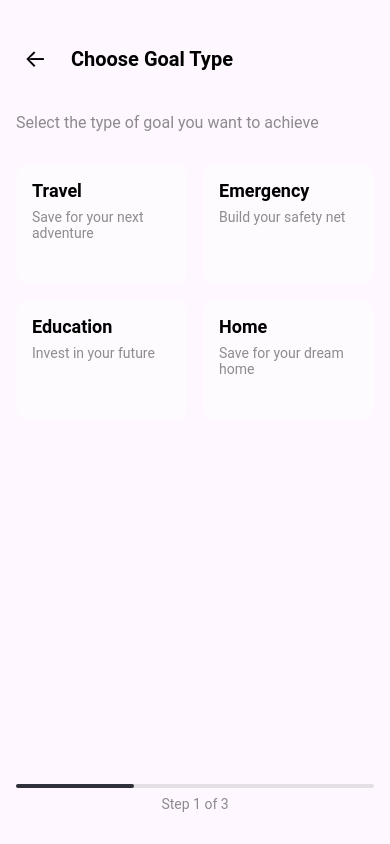
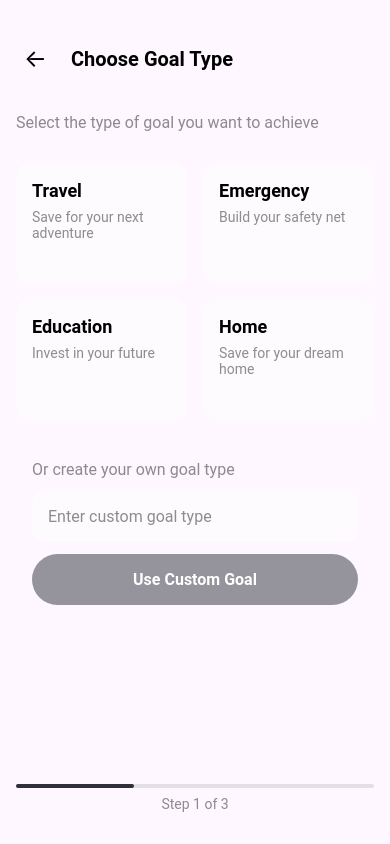
Before and after one commit to Osama-Null/growmesh-rn-app, a React Native app: screen /GoalType in a window 390 px wide. Built offline with nearby package versions, Linux system fonts and the light colour scheme.

Commit message:
profile and edit profile working

```diff
--- a/navigation/GoalNavigator.js
+++ b/navigation/GoalNavigator.js
@@ -1,11 +1,10 @@
 import React from "react";
 import { createNativeStackNavigator } from "@react-navigation/native-stack";
 import FirstGoalScreen from "../screens/FirstGoalScreen";
+import Dashboard from "../screens/Dashboard";
 import GoalTypeScreen from "../screens/GoalTypeScreen";
 import GoalDetailsScreen from "../screens/GoalDetailsScreen";
 import GoalScheduleScreen from "../screens/GoalScheduleScreen";
-// import NewGoal from "../screens/NewGoal";
-
 const Stack = createNativeStackNavigator();
 
 const GoalNavigator = () => {
@@ -20,7 +19,7 @@ const GoalNavigator = () => {
       <Stack.Screen name="GoalType" component={GoalTypeScreen} />
       <Stack.Screen name="GoalDetails" component={GoalDetailsScreen} />
       <Stack.Screen name="GoalSchedule" component={GoalScheduleScreen} />
-      {/* <Stack.Screen name="NewGoal" component={NewGoal} /> */}
+      <Stack.Screen name="Dashboard" component={Dashboard} />
     </Stack.Navigator>
   );
 };
--- a/screens/Dashboard.js
+++ b/screens/Dashboard.js
@@ -165,31 +165,11 @@ const Dashboard = () => {
 
       <ScrollView style={styles.scrollView}>
         <View style={styles.transactionsList}>
-          <TransactionItem
-            title="Travel"
-            amount="KWD 100"
-            color="#37C4C6"
-          />
-          <TransactionItem
-            title="Kids"
-            amount="KWD 24"
-            color="#B537C6"
-          />
-          <TransactionItem
-            title="Rent"
-            amount="KWD 24.44"
-            color="#D8696B"
-          />
-          <TransactionItem
-            title="Rent"
-            amount="KWD 24.44"
-            color="#D8696B"
-          />
-          <TransactionItem
-            title="Rent"
-            amount="KWD 24.44"
-            color="#D8696B"
-          />
+          <TransactionItem title="Travel" amount="KWD 100" color="#37C4C6" />
+          <TransactionItem title="Kids" amount="KWD 24" color="#B537C6" />
+          <TransactionItem title="Rent" amount="KWD 24.44" color="#D8696B" />
+          <TransactionItem title="Rent" amount="KWD 24.44" color="#D8696B" />
+          <TransactionItem title="Rent" amount="KWD 24.44" color="#D8696B" />
         </View>
       </ScrollView>
     </View>
@@ -197,10 +177,6 @@ const Dashboard = () => {
 };
 
 const styles = StyleSheet.create({
-  container: {
-    flex: 1,
-    backgroundColor: "#FEF7FF",
-  },
   container: {
     flex: 1,
     backgroundColor: "#FEF7FF",
@@ -331,31 +307,6 @@ const styles = StyleSheet.create({
     top: -8,
     flexDirection: "row",
   },
-  footer: {
-    flexDirection: "row",
-    justifyContent: "center",
-    gap: 67,
-    paddingVertical: 20,
-    paddingHorizontal: 16,
-    backgroundColor: "#FEF7FF",
-    borderTopWidth: 1,
-    borderTopColor: "rgba(0,0,0,0.1)",
-    position: "absolute",
-    bottom: 0,
-    left: 0,
-    right: 0,
-  },
-  footerButton: {
-    width: 50,
-    height: 50,
-    borderRadius: 37,
-    alignItems: "center",
-    justifyContent: "center",
-  },
-  footerButtonText: {
-    fontSize: 24,
-    color: "#000",
-  },
 });
 
 export default Dashboard;
--- a/screens/GoalScheduleScreen.js
+++ b/screens/GoalScheduleScreen.js
@@ -21,16 +21,19 @@ const GoalScheduleScreen = () => {
   const route = useRoute();
   const { goalType, amount, description } = route.params;
   const [selectedFrequency, setSelectedFrequency] = useState("monthly");
-  const [contribution, setContribution] = useState("");
+  const [makeInitialPayment, setMakeInitialPayment] = useState(null);
+  const [initialPayment, setInitialPayment] = useState("");
 
   const handleComplete = () => {
-    navigation.navigate("NewGoal", {
+    // Here you would typically save the goal data to your backend/storage
+    console.log("Saving goal:", {
       goalType,
       amount,
       description,
       frequency: selectedFrequency,
-      contribution,
     });
+
+    navigation.navigate("Dashboard");
   };
 
   return (
@@ -71,16 +74,64 @@ const GoalScheduleScreen = () => {
           ))}
         </View>
 
-        <View style={styles.inputGroup}>
-          <Text style={styles.label}>Contribution Amount</Text>
+        <View style={styles.initialPaymentContainer}>
+          <Text style={styles.label}>
+            Do you want to make first payment today?
+          </Text>
+          <View style={styles.optionsContainer}>
+            <TouchableOpacity
+              style={[
+                styles.optionButton,
+                makeInitialPayment === true && styles.selectedOption,
+              ]}
+              onPress={() => {
+                setMakeInitialPayment(true);
+                setInitialPayment("");
+              }}
+            >
+              <Text
+                style={[
+                  styles.optionText,
+                  makeInitialPayment === true && styles.selectedOptionText,
+                ]}
+              >
+                Yes
+              </Text>
+            </TouchableOpacity>
+            <TouchableOpacity
+              style={[
+                styles.optionButton,
+                makeInitialPayment === false && styles.selectedOption,
+              ]}
+              onPress={() => {
+                setMakeInitialPayment(false);
+                setInitialPayment("0");
+              }}
+            >
+              <Text
+                style={[
+                  styles.optionText,
+                  makeInitialPayment === false && styles.selectedOptionText,
+                ]}
+              >
+                No
+              </Text>
+            </TouchableOpacity>
+          </View>
+
+          {makeInitialPayment && (
+            <View style={styles.initialPaymentInputContainer}>
+              <Text style={styles.label}>Initial Payment Amount</Text>
               <TextInput
                 style={styles.input}
                 placeholder="KWD 0.000"
-            value={contribution}
-            onChangeText={setContribution}
+                value={initialPayment}
+                onChangeText={setInitialPayment}
                 keyboardType="numeric"
                 placeholderTextColor="#1e1e1e80"
               />
+            </View>
+          )}
         </View>
 
         <View style={styles.summaryContainer}>
@@ -91,6 +142,10 @@ const GoalScheduleScreen = () => {
           </View>
           <View style={styles.summaryItem}>
             <Text style={styles.summaryLabel}>Target Amount</Text>
+            <Text style={styles.summaryValue}>KWD {initialPayment}</Text>
+          </View>
+          <View style={styles.summaryItem}>
+            <Text style={styles.summaryLabel}>Initial Amount</Text>
             <Text style={styles.summaryValue}>KWD {amount}</Text>
           </View>
           <View style={styles.summaryItem}>
@@ -121,6 +176,36 @@ const GoalScheduleScreen = () => {
 };
 
 const styles = StyleSheet.create({
+  initialPaymentContainer: {
+    marginTop: 24,
+    gap: 12,
+  },
+  optionsContainer: {
+    flexDirection: "row",
+    gap: 12,
+  },
+  optionButton: {
+    flex: 1,
+    backgroundColor: "rgba(255,255,255,0.5)",
+    borderRadius: 14,
+    padding: 16,
+    alignItems: "center",
+  },
+  selectedOption: {
+    backgroundColor: "#2F3039",
+  },
+  optionText: {
+    fontSize: 16,
+    color: "#000",
+    fontFamily: Platform.OS === "ios" ? "Inter" : "Roboto",
+  },
+  selectedOptionText: {
+    color: "#FFF",
+  },
+  initialPaymentInputContainer: {
+    marginTop: 16,
+    gap: 8,
+  },
   container: {
     flex: 1,
     backgroundColor: "#FEF7FF",
--- a/screens/GoalTypeScreen.js
+++ b/screens/GoalTypeScreen.js
@@ -1,4 +1,4 @@
-import React from "react";
+import React, { useState } from "react";
 import {
   View,
   Text,
@@ -6,6 +6,7 @@ import {
   TouchableOpacity,
   Platform,
   Dimensions,
+  TextInput,
 } from "react-native";
 import { useNavigation } from "@react-navigation/native";
 import LottieView from "lottie-react-native";
@@ -21,6 +22,7 @@ const goalTypes = [
 
 const GoalTypeScreen = () => {
   const navigation = useNavigation();
+  const [customGoalType, setCustomGoalType] = useState("");
 
   return (
     <View style={styles.container}>
@@ -53,6 +55,37 @@ const GoalTypeScreen = () => {
         ))}
       </View>
 
+      <View style={styles.customGoalContainer}>
+        <Text style={styles.customGoalLabel}>Or create your own goal type</Text>
+        <View style={styles.customInputContainer}>
+          <TextInput
+            style={styles.customInput}
+            placeholder="Enter custom goal type"
+            value={customGoalType}
+            onChangeText={setCustomGoalType}
+            placeholderTextColor="#1e1e1e80"
+          />
+          <TouchableOpacity
+            style={[
+              styles.customGoalButton,
+              !customGoalType && styles.customGoalButtonDisabled,
+            ]}
+            disabled={!customGoalType}
+            onPress={() =>
+              navigation.navigate("GoalDetails", { goalType: customGoalType })
+            }
+          >
+            <Text
+              style={[
+                styles.customGoalButtonText,
+                !customGoalType && styles.customGoalButtonTextDisabled,
+              ]}
+            >
+              Use Custom Goal
+            </Text>
+          </TouchableOpacity>
+        </View>
+      </View>
       <View style={styles.progressContainer}>
         <View style={styles.progressBar}>
           <View style={[styles.progressFill, { width: "33%" }]} />
@@ -64,6 +97,43 @@ const GoalTypeScreen = () => {
 };
 
 const styles = StyleSheet.create({
+  customGoalContainer: {
+    marginTop: 24,
+    padding: 16,
+  },
+  customGoalLabel: {
+    fontSize: 16,
+    color: "#1e1e1e80",
+    marginBottom: 12,
+    fontFamily: Platform.OS === "ios" ? "Inter" : "Roboto",
+  },
+  customInputContainer: {
+    gap: 12,
+  },
+  customInput: {
+    backgroundColor: "rgba(255,255,255,0.5)",
+    borderRadius: 14,
+    padding: 16,
+    fontSize: 16,
+    color: "#1e1e1e",
+    fontFamily: Platform.OS === "ios" ? "Inter" : "Roboto",
+  },
+  customGoalButton: {
+    backgroundColor: "#2F3039",
+    borderRadius: 39,
+    padding: 16,
+    alignItems: "center",
+  },
+  customGoalButtonDisabled: {
+    backgroundColor: "rgba(47, 48, 57, 0.5)",
+  },
+  customGoalButtonText: {
+    color: "#FFF",
+    fontSize: 16,
+    fontWeight: "600",
+    fontFamily: Platform.OS === "ios" ? "Inter" : "Roboto",
+  },
+
   container: {
     flex: 1,
     backgroundColor: "#FEF7FF",
```
Lines whose indentation alone changed are shown as unchanged.
